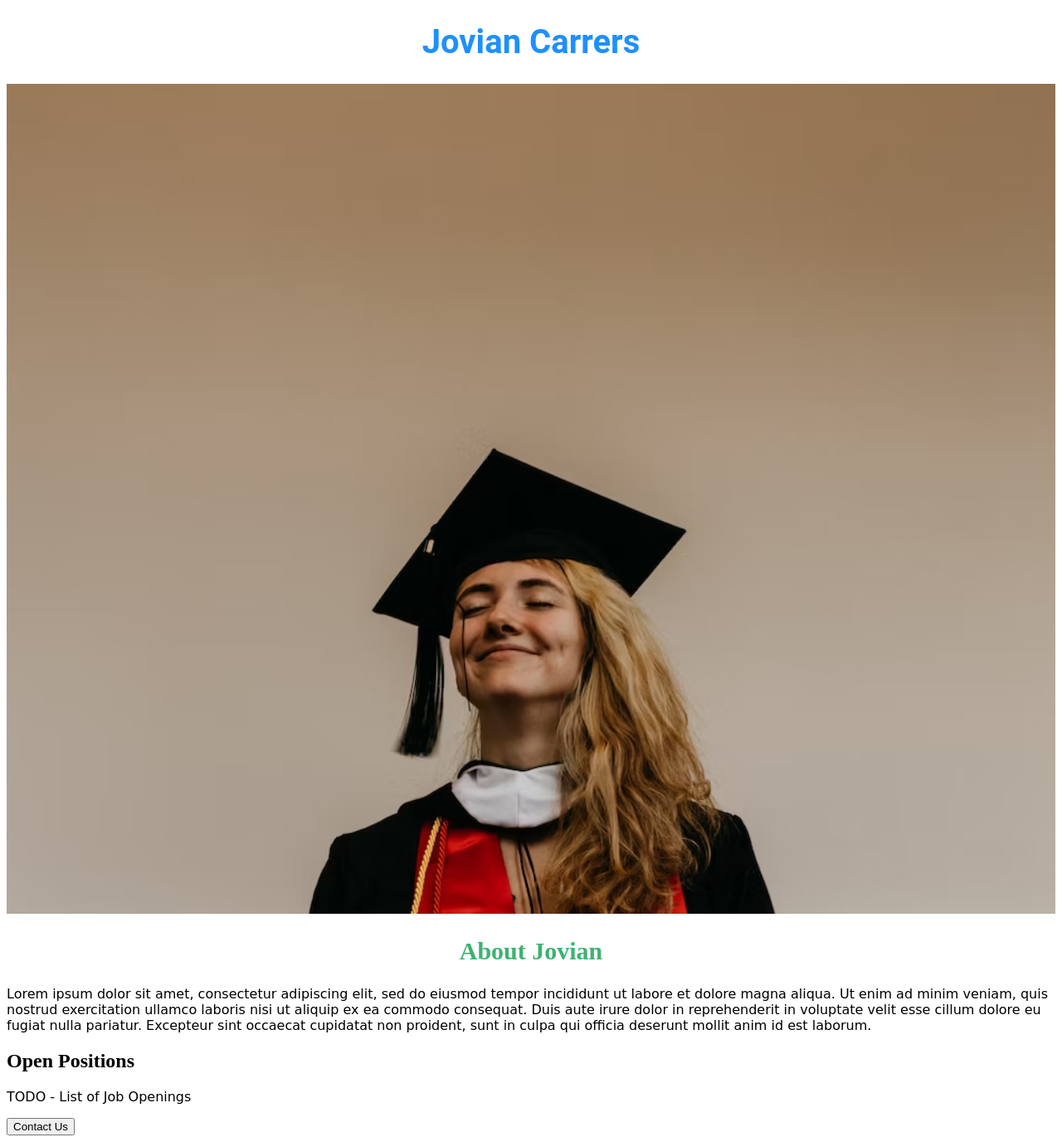
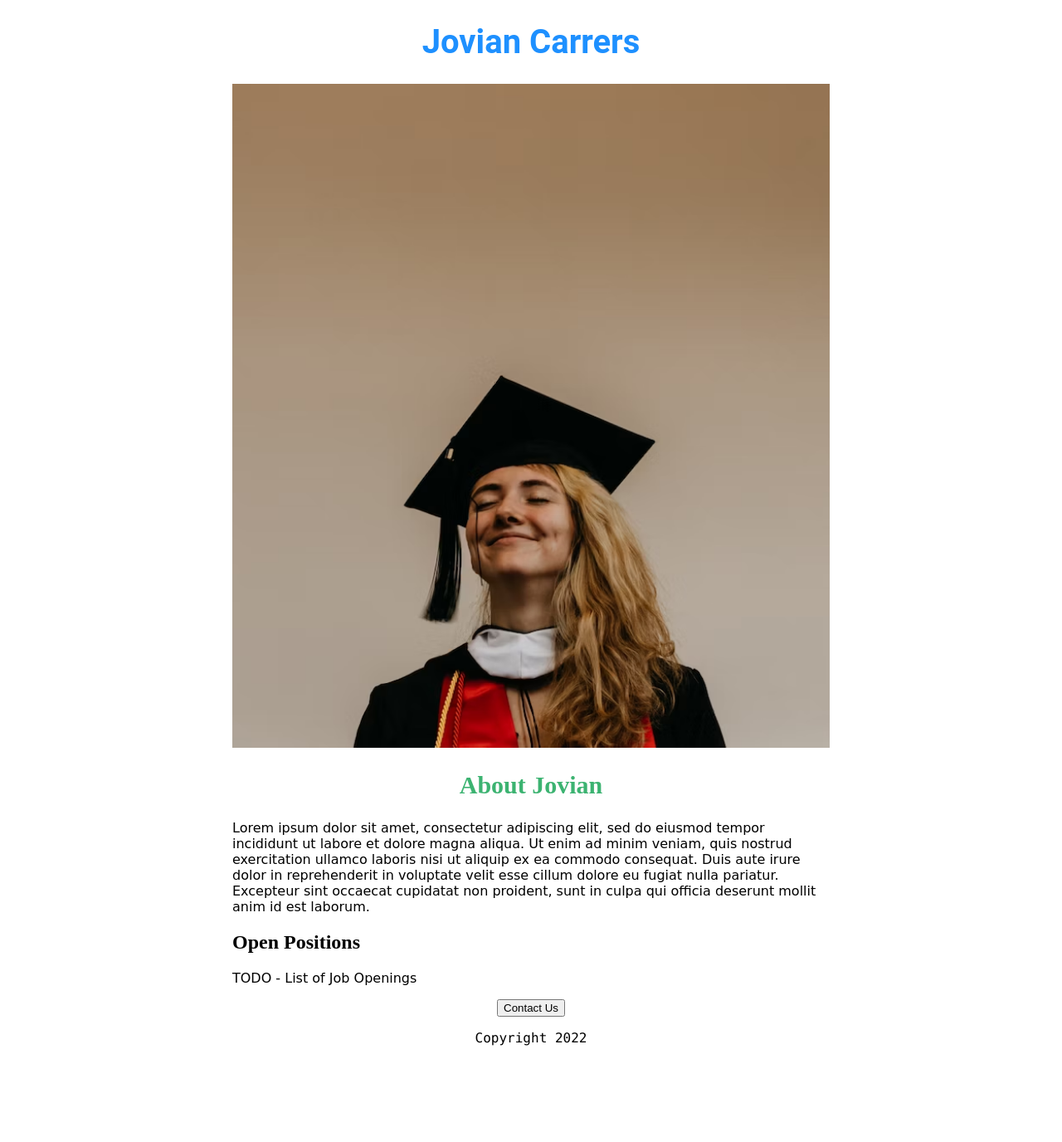
Before and after one commit to surendra2204/Career-website-v2, a Flask app: page / in a window 1280 px wide. Shown: the whole page at 83% size. After the commit the page ends 1260 px from the top, so only its background shows below. Run offline with Flask 3, Linux system fonts and the light colour scheme.

Commit message:
Webpage with some HTML and CSS

```diff
--- a/templates/home.html
+++ b/templates/home.html
@@ -11,14 +11,19 @@
       }
       #banner {
         width: 100%;
-        height: 1000px;
-        object-fit:cover;
+        height: 800px;
+        object-fit: cover;
       }
       p {
-        font-family: Cursive;
+        font-family: "Lucida Console", "Courier New", monospace;
       }
       #container {
-        margin: 0 auto o auto;
+        max-width: 720px;
+        margin: 0 auto;
+      }
+      .BodyText {
+        font-family: Cursive;
+        font-weight: normal;
       }
     </style>
   </head>
@@ -27,12 +32,15 @@
       <h1>Jovian Carrers</h1>
       <img id="banner" src="static/banner.jpeg">
       <h2 style="color: MediumSeaGreen;text-align: center;font-size: 30px;"">About Jovian</h2>
-      <p>
+      <p class="BodyText">
         Lorem ipsum dolor sit amet, consectetur adipiscing elit, sed do eiusmod tempor incididunt ut labore et dolore magna aliqua. Ut enim ad minim veniam, quis nostrud exercitation ullamco laboris nisi ut aliquip ex ea commodo consequat. Duis aute irure dolor in reprehenderit in voluptate velit esse cillum dolore eu fugiat nulla pariatur. Excepteur sint occaecat cupidatat non proident, sunt in culpa qui officia deserunt mollit anim id est laborum.
       </p>
       <h2>Open Positions</h2>
-      <p>TODO - List of Job Openings</p>
-      <button>Contact Us</button>
+      <p class="BodyText">TODO - List of Job Openings</p>
+      <div style="text-align:center;">
+        <button>Contact Us</button>
+      </div>
+      <p style="text-align:center">Copyright 2022</p>
   </div>
   </body>
 </html>
```
